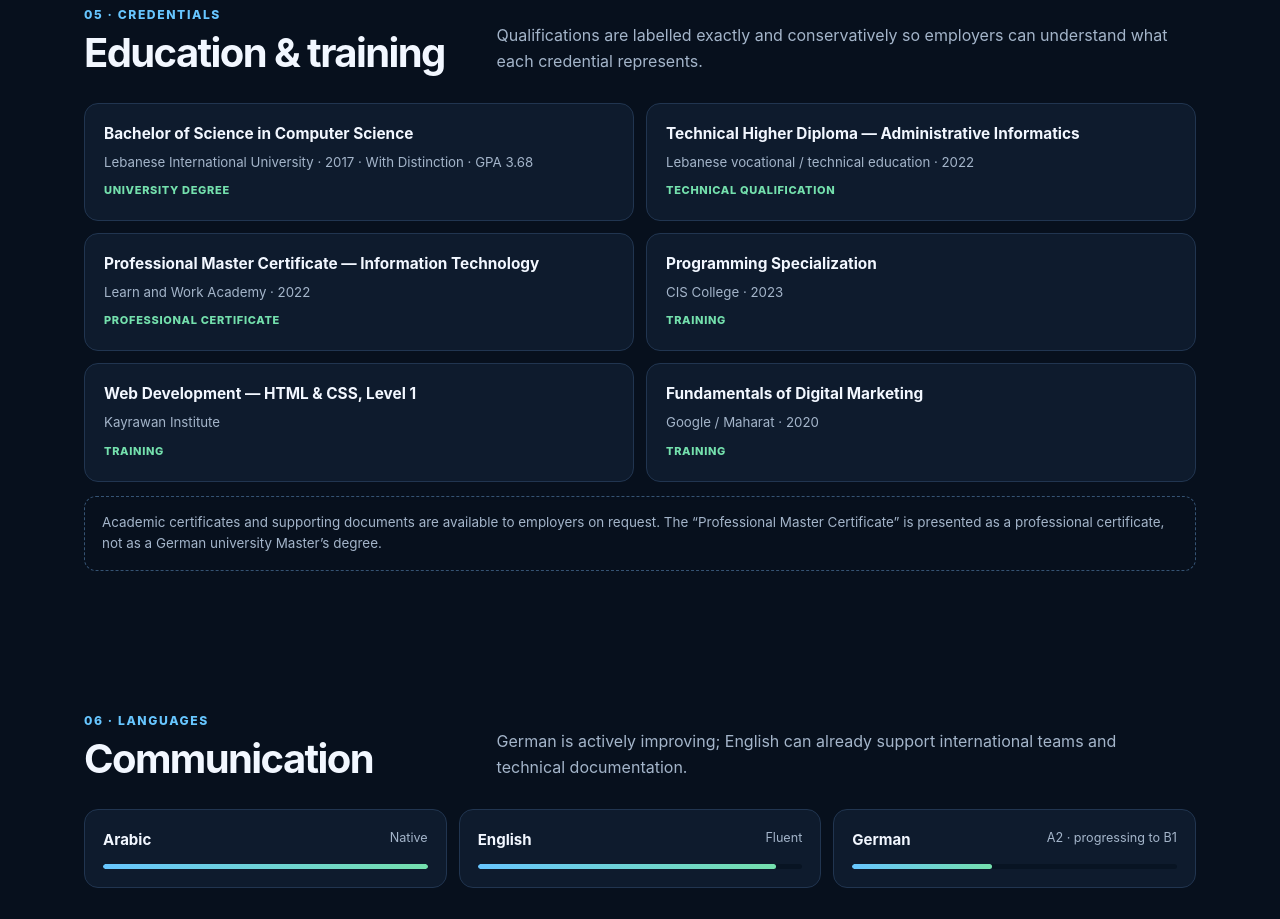
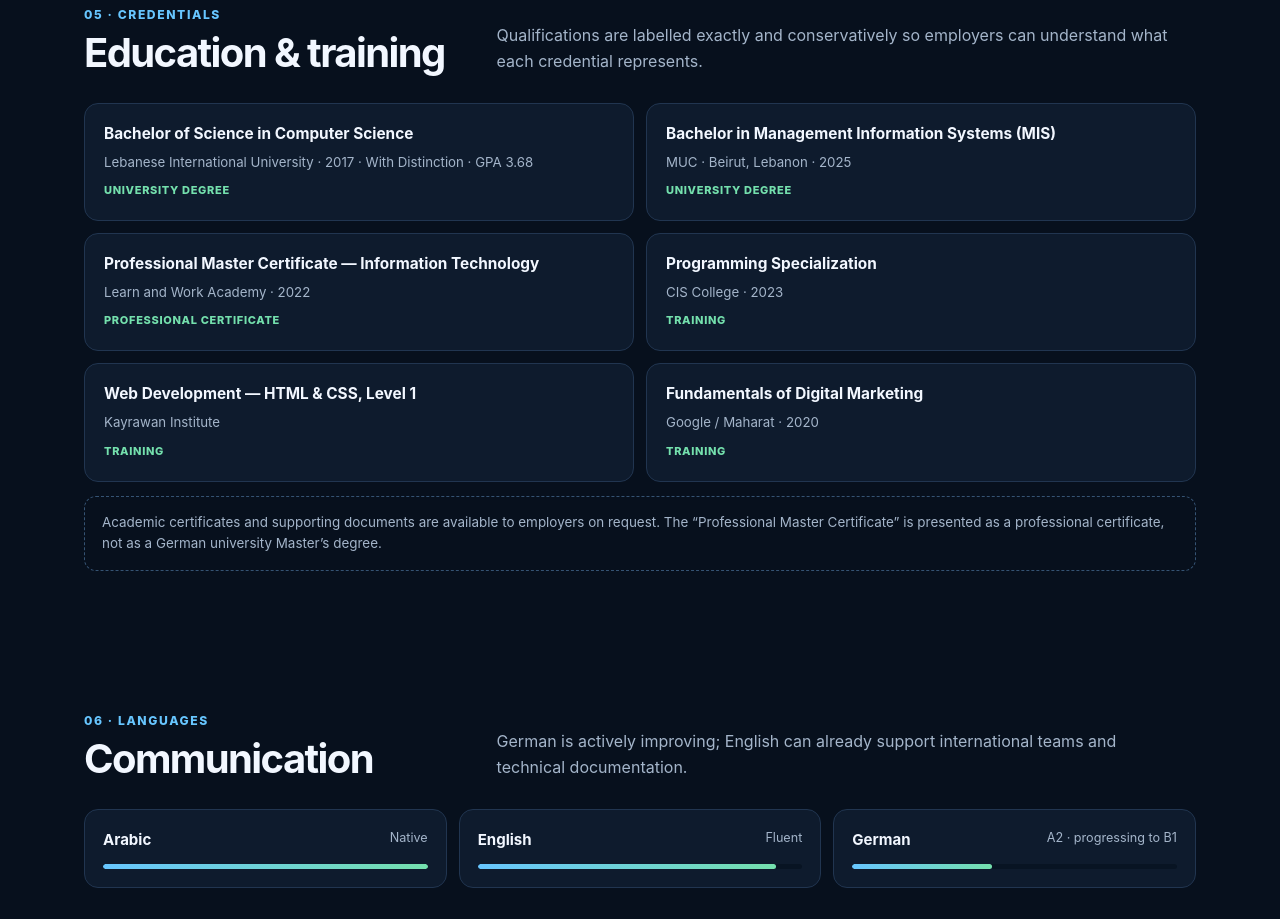
Before and after one commit to alialmasri-information-technology/alialmasri-information-technology.github.io, a plain HTML site: page index.html in a window 1280 px wide. Shown: the part 4020-4939 px from the top of the page. Drawn offline with Linux system fonts and the light colour scheme.

Commit message:
Replace technical diploma card with completed MIS degree from MUC

```diff
--- a/index.html
+++ b/index.html
@@ -100,7 +100,7 @@ section{padding:70px 0}.section-top{display:grid;grid-template-columns:.7fr 1.3f
 </div></div></section>
 <section id="education"><div class="wrap"><div class="section-top"><div><div class="sec-label">05 · <span data-en>Credentials</span><span data-de>Qualifikationen</span></div><h2><span data-en>Education & training</span><span data-de>Ausbildung & Weiterbildung</span></h2></div><p class="block" data-en>Qualifications are labelled exactly and conservatively so employers can understand what each credential represents.</p><p class="block" data-de>Qualifikationen sind klar und zurückhaltend bezeichnet, damit Arbeitgeber den jeweiligen Abschluss korrekt einordnen können.</p></div><div class="edu-grid">
 <div class="edu"><h3>Bachelor of Science in Computer Science</h3><p>Lebanese International University · 2017 · With Distinction · GPA 3.68</p><span class="badge">University degree</span></div>
-<div class="edu"><h3>Technical Higher Diploma — Administrative Informatics</h3><p>Lebanese vocational / technical education · 2022</p><span class="badge">Technical qualification</span></div>
+<div class="edu"><h3>Bachelor in Management Information Systems (MIS)</h3><p>MUC · Beirut, Lebanon · 2025</p><span class="badge">University degree</span></div>
 <div class="edu"><h3>Professional Master Certificate — Information Technology</h3><p>Learn and Work Academy · 2022</p><span class="badge">Professional certificate</span></div>
 <div class="edu"><h3>Programming Specialization</h3><p>CIS College · 2023</p><span class="badge">Training</span></div>
 <div class="edu"><h3>Web Development — HTML & CSS, Level 1</h3><p>Kayrawan Institute</p><span class="badge">Training</span></div>
```
